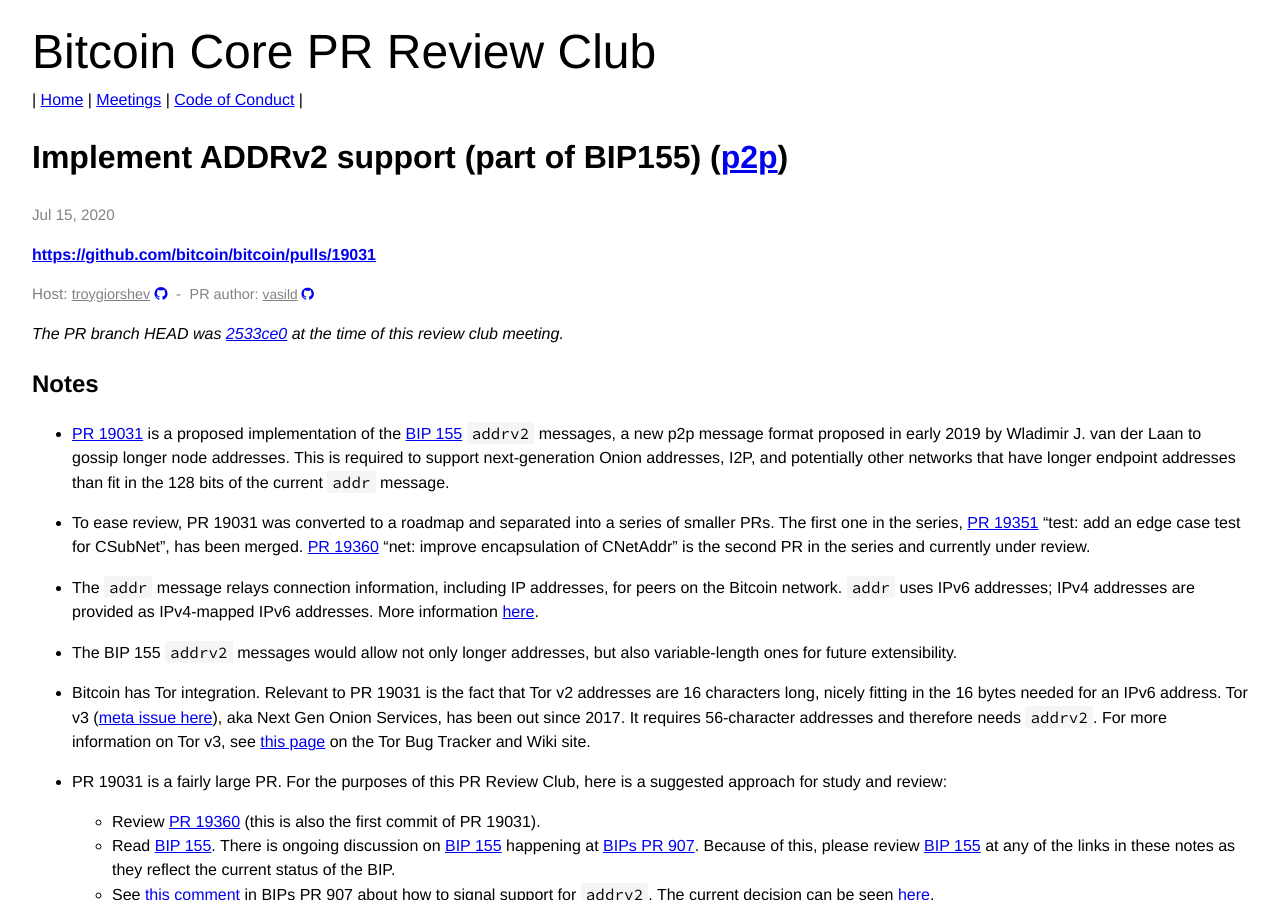
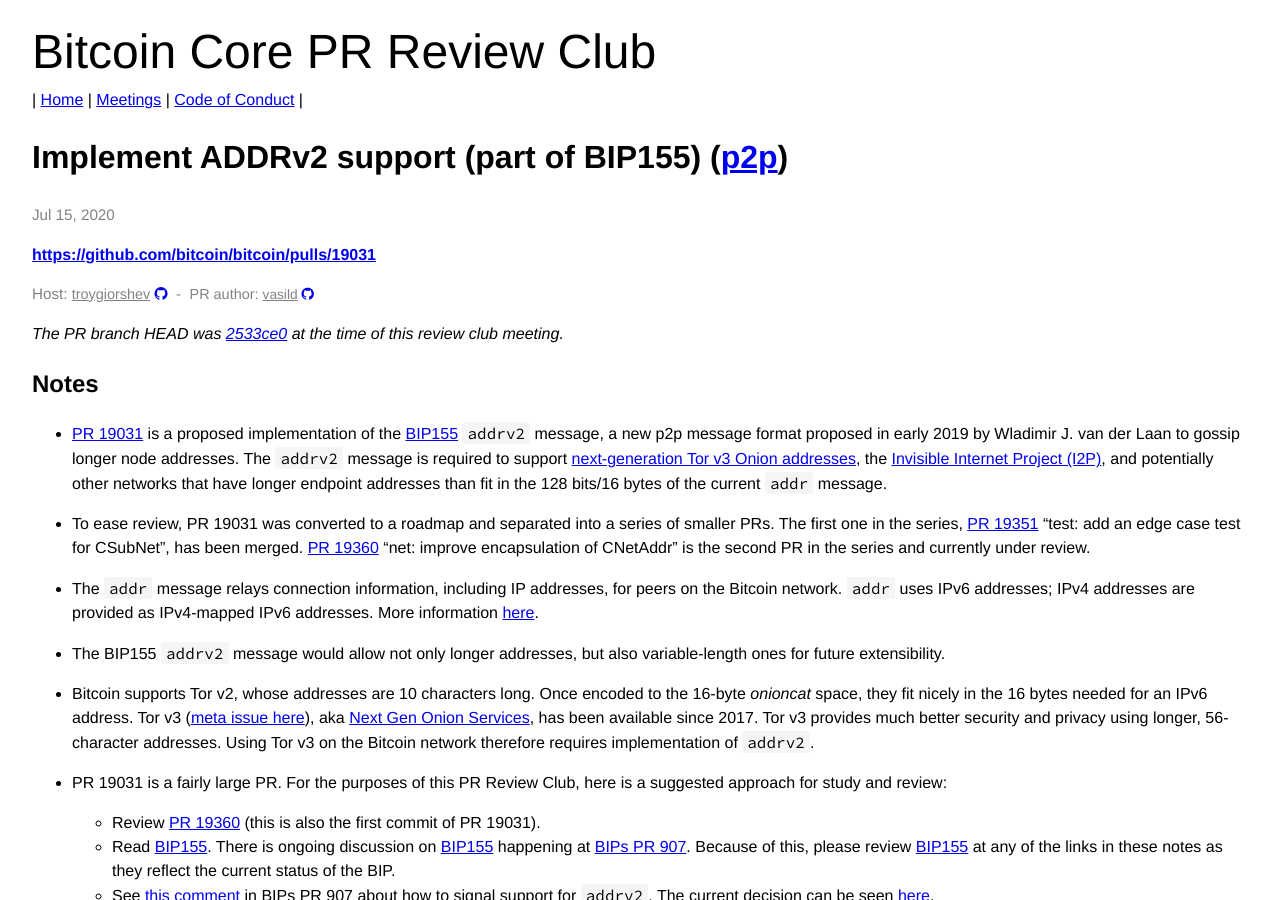
Before and after one commit to bitcoin-core-review-club/website, a Jekyll site: the page built from _posts/2020-07-15-#19031.md, in a window 1280 px wide and 900 px high. Built offline with Jekyll 4.4.1, drawn with Linux system fonts in a browser that asks for light colours.

Commit message:
n19031 notes corrections, clarifications and improvements

```diff
--- a/_posts/2020-07-15-#19031.md
+++ b/_posts/2020-07-15-#19031.md
@@ -12,22 +12,22 @@
 
 ## Notes
 
-* [PR 19031](https://github.com/bitcoin/bitcoin/pull/19031) is a proposed implementation of the [BIP 155](https://github.com/bitcoin/bips/blob/9286b5254317d9e73fb25c5f0acd2b2d9937843e/bip-0155.mediawiki) `addrv2` messages, a new p2p message format proposed in early 2019 by Wladimir J. van der Laan to gossip longer node addresses. This is required to support next-generation Onion addresses, I2P, and potentially other networks that have longer endpoint addresses than fit in the 128 bits of the current `addr` message.
+* [PR 19031](https://github.com/bitcoin/bitcoin/pull/19031) is a proposed implementation of the [BIP155](https://github.com/bitcoin/bips/blob/9286b5254317d9e73fb25c5f0acd2b2d9937843e/bip-0155.mediawiki) `addrv2` message, a new p2p message format proposed in early 2019 by Wladimir J. van der Laan to gossip longer node addresses. The `addrv2` message is required to support [next-generation Tor v3 Onion addresses](https://trac.torproject.org/projects/tor/wiki/doc/NextGenOnions), the [Invisible Internet Project (I2P)](https://geti2p.net), and potentially other networks that have longer endpoint addresses than fit in the 128 bits/16 bytes of the current `addr` message.
 
 * To ease review, PR 19031 was converted to a roadmap and separated into a series of smaller PRs. The first one in the series, [PR 19351](https://github.com/bitcoin/bitcoin/pull/19351) "test: add an edge case test for CSubNet", has been merged. [PR 19360](https://github.com/bitcoin/bitcoin/pull/19360) "net: improve encapsulation of CNetAddr" is the second PR in the series and currently under review.
 
 * The `addr` message  relays connection information, including IP addresses, for peers on the Bitcoin network.  `addr` uses IPv6 addresses; IPv4 addresses are provided as IPv4-mapped IPv6 addresses.  More information [here](https://btcinformation.org/en/developer-reference#addr).
 
-* The BIP 155 `addrv2` messages would allow not only longer addresses, but also variable-length ones for future extensibility.
+* The BIP155 `addrv2` message would allow not only longer addresses, but also variable-length ones for future extensibility.
 
-* Bitcoin has Tor integration.  Relevant to PR 19031 is the fact that Tor v2 addresses are 16 characters long, nicely fitting in the 16 bytes needed for an IPv6 address.  Tor v3 ([meta issue here](https://github.com/bitcoin/bitcoin/issues/18884)), aka Next Gen Onion Services, has been out since 2017.  It requires 56-character addresses and therefore needs `addrv2`.  For more information on Tor v3, see [this page](https://trac.torproject.org/projects/tor/wiki/doc/NextGenOnions) on the Tor Bug Tracker and Wiki site.
+* Bitcoin supports Tor v2, whose addresses are 10 characters long. Once encoded to the 16-byte *onioncat* space, they fit nicely in the 16 bytes needed for an IPv6 address. Tor v3 ([meta issue here](https://github.com/bitcoin/bitcoin/issues/18884)), aka [Next Gen Onion Services](https://trac.torproject.org/projects/tor/wiki/doc/NextGenOnions), has been available since 2017. Tor v3 provides much better security and privacy using longer, 56-character addresses. Using Tor v3 on the Bitcoin network therefore requires implementation of `addrv2`.
 
 * PR 19031 is a fairly large PR.  For the purposes of this PR Review Club, here is a suggested approach for study and review:
   * Review [PR 19360](https://github.com/bitcoin/bitcoin/pull/19360) (this is also the first commit of PR 19031).
-  * Read [BIP 155](https://github.com/bitcoin/bips/blob/9286b5254317d9e73fb25c5f0acd2b2d9937843e/bip-0155.mediawiki).  There is ongoing discussion on [BIP 155](https://github.com/bitcoin/bips/blob/9286b5254317d9e73fb25c5f0acd2b2d9937843e/bip-0155.mediawiki) happening at [BIPs PR 907](https://github.com/bitcoin/bips/pull/907).  Because of this, please review [BIP 155](https://github.com/bitcoin/bips/blob/9286b5254317d9e73fb25c5f0acd2b2d9937843e/bip-0155.mediawiki) at any of the links in these notes as they reflect the current status of the BIP.
+  * Read [BIP155](https://github.com/bitcoin/bips/blob/9286b5254317d9e73fb25c5f0acd2b2d9937843e/bip-0155.mediawiki).  There is ongoing discussion on [BIP155](https://github.com/bitcoin/bips/blob/9286b5254317d9e73fb25c5f0acd2b2d9937843e/bip-0155.mediawiki) happening at [BIPs PR 907](https://github.com/bitcoin/bips/pull/907).  Because of this, please review [BIP155](https://github.com/bitcoin/bips/blob/9286b5254317d9e73fb25c5f0acd2b2d9937843e/bip-0155.mediawiki) at any of the links in these notes as they reflect the current status of the BIP.
   * See [this comment](https://github.com/bitcoin/bips/pull/907#issuecomment-611924492) in BIPs PR 907 about how to signal support for `addrv2`.  The current decision can be seen [here](https://github.com/bitcoin/bips/blob/9286b5254317d9e73fb25c5f0acd2b2d9937843e/bip-0155.mediawiki#Signaling_support_and_compatibility).
   * Read through all of the conceptual comments in 19031.
-  * Skim commits 2-4 of PR 19031.  The goal should be to get context for what future PRs will cover and to see how the implementation of [BIP 155](https://github.com/bitcoin/bips/blob/9286b5254317d9e73fb25c5f0acd2b2d9937843e/bip-0155.mediawiki) matches the specification.
+  * Skim commits 2-4 of PR 19031.  The goal should be to get context for what future PRs will cover and to see how the implementation of [BIP155](https://github.com/bitcoin/bips/blob/9286b5254317d9e73fb25c5f0acd2b2d9937843e/bip-0155.mediawiki) matches the specification.
 
 ## Questions
 
```
